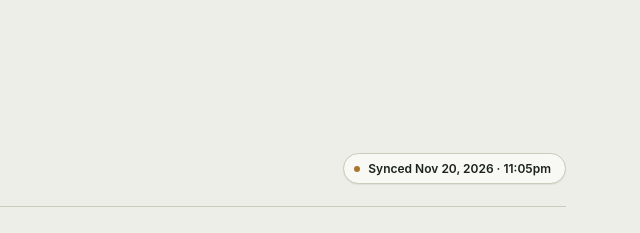
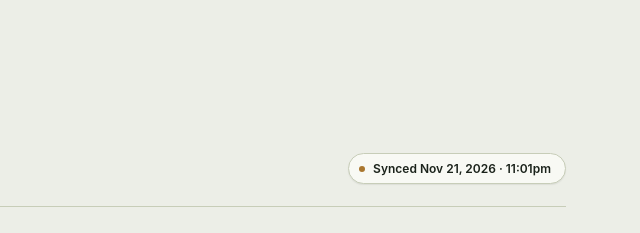
Before and after one commit to icono-clast/OpsLedger, a plain HTML site: page time-detail.html in a window 1280 px wide. Shown: the top 233 px of the page, 640-1280 px from the left. Drawn offline with Linux system fonts and the light colour scheme.

Commit message:
Nightly data refresh — 2026-11-21 23:01

```diff
--- a/time-detail.html
+++ b/time-detail.html
@@ -221,7 +221,7 @@
       <h1>Time &mdash; Detail</h1>
       <div class="subtitle">Project &amp; activity, day by day &mdash; the end-of-week sanity check that daily logging looks right, and the place to dig into trends.</div>
     </div>
-    <div class="period-badge"><span class="dot"></span>Synced Nov 20, 2026 &middot; 11:05pm</div>
+    <div class="period-badge"><span class="dot"></span>Synced Nov 21, 2026 &middot; 11:01pm</div>
   </div>
 
 
```
Also changed, not shown: tasks.html (+1 -1 lines), time-kantata.html (+1 -1 lines), time-stats.html (+1 -1 lines).
